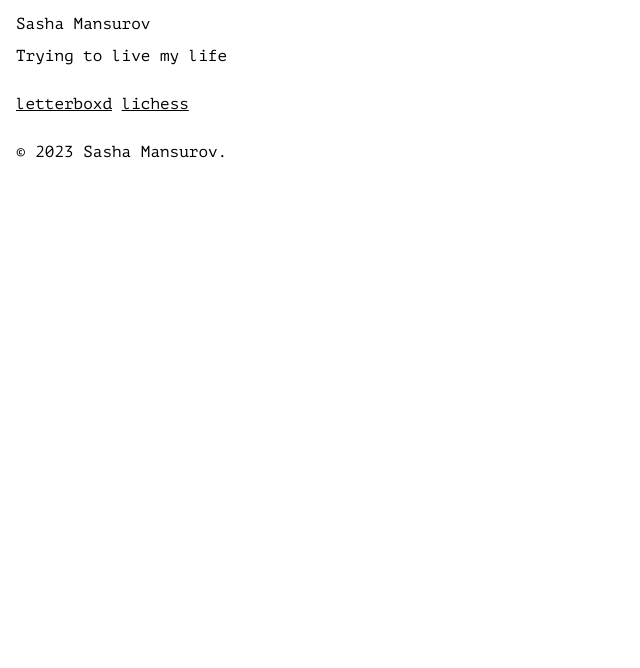
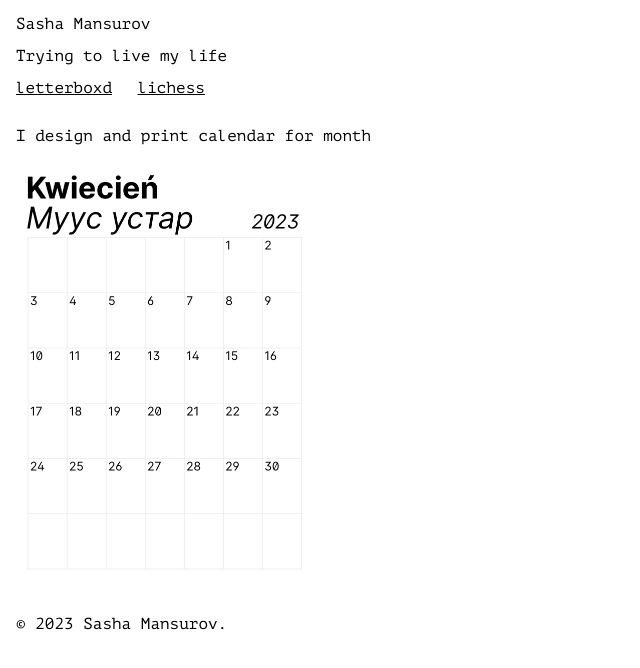
Before and after one commit to mnsrv/html, a plain HTML site: page index.html in a window 1280 px wide. Shown: the whole page, without its empty margins (0-640 px from the left). Drawn offline with Linux system fonts and the light colour scheme.

Commit message:
Add calendar image

```diff
--- a/index.html
+++ b/index.html
@@ -10,11 +10,26 @@
     <header>
       <h1>Sasha Mansurov</h1>
       <p>Trying to live my life</p>
+
+      <nav>
+        <ul>
+          <li>
+            <a href="https://letterboxd.com/mansurov/" target="_blank"
+              >letterboxd</a
+            >
+          </li>
+          <li>
+            <a href="https://lichess.org/@/sashamjolnir" target="_blank"
+              >lichess</a
+            >
+          </li>
+        </ul>
+      </nav>
     </header>
 
     <main>
-      <a href="https://letterboxd.com/mansurov/" target="_blank">letterboxd</a>
-      <a href="https://lichess.org/@/sashamjolnir" target="_blank">lichess</a>
+      <p>I design and print calendar for month</p>
+      <img src="images/calendar.jpg" alt="month calendar" width="297.5" />
     </main>
 
     <footer>
--- a/style.css
+++ b/style.css
@@ -22,6 +22,22 @@ header {
   margin-bottom: 2em;
 }
 
+nav {
+  margin: 1em 0;
+}
+nav ul {
+  list-style: none;
+  margin: 0;
+  padding: 0;
+}
+nav li {
+  display: inline-block;
+  margin-right: 1em;
+}
+nav li:last-child {
+  margin-right: 0;
+}
+
 footer {
   margin-top: 2em;
 }
```
Also changed, not shown: images/calendar.jpg (added).
